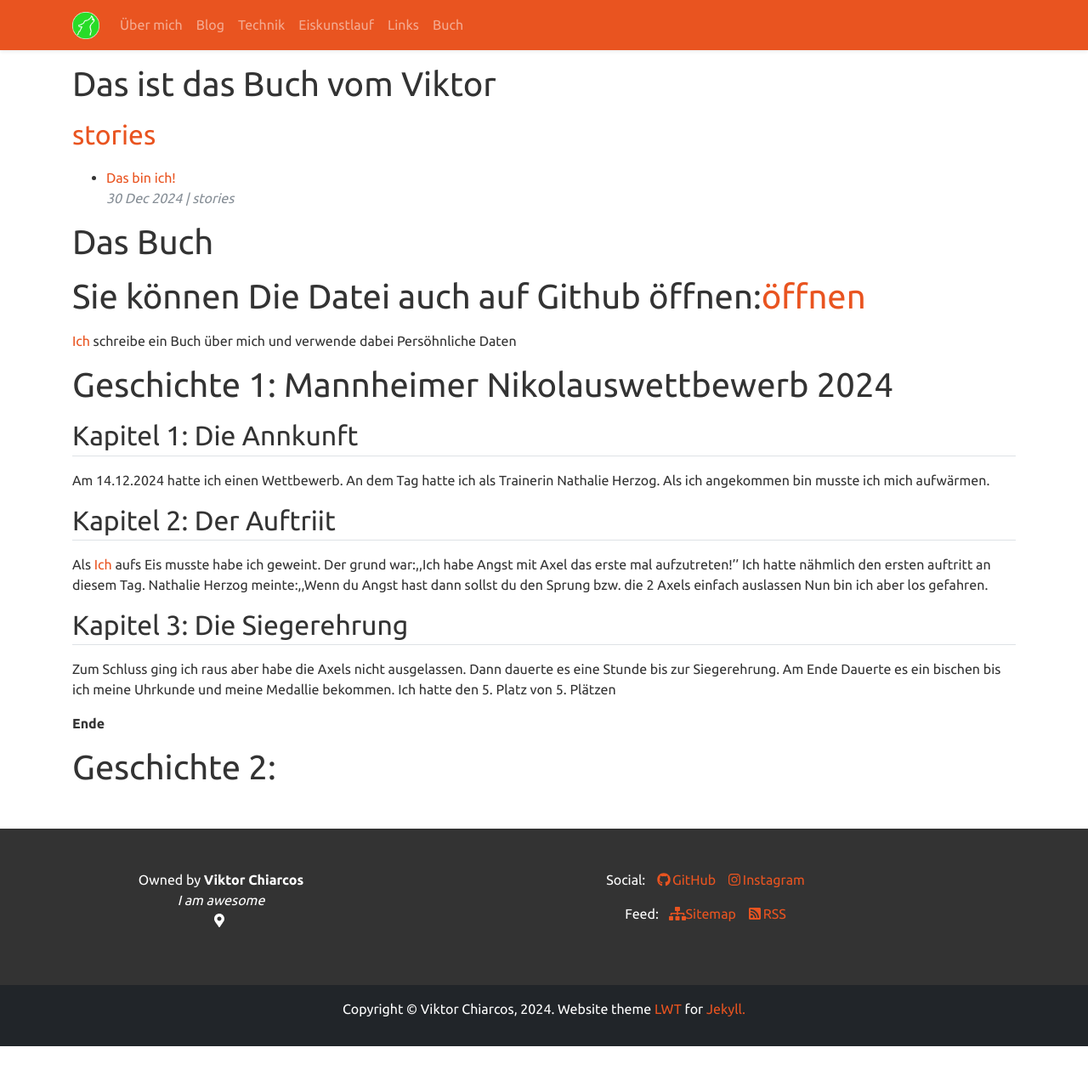
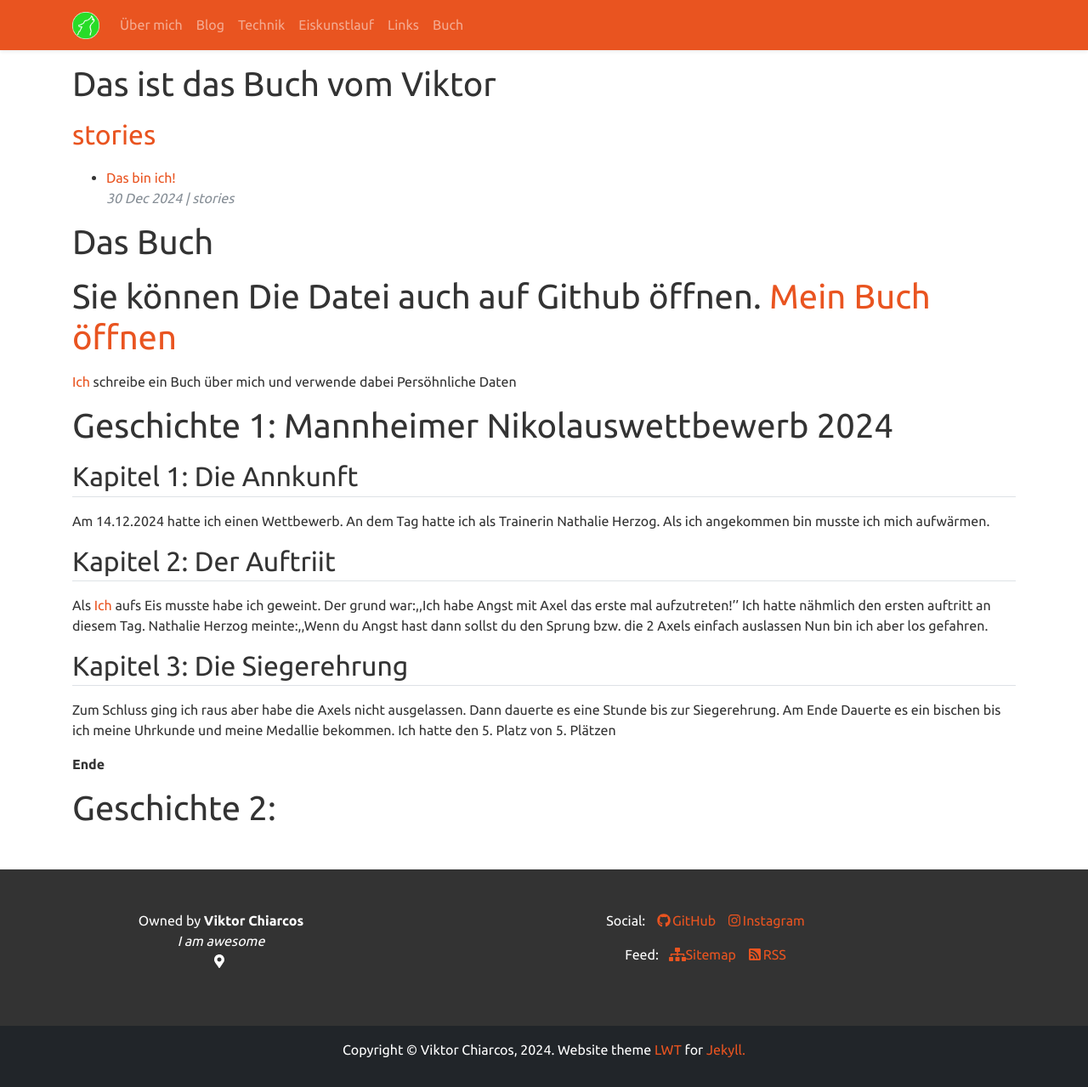
Before and after one commit to viktor-chiarcos/viktor-chiarcos.github.io, a Jekyll site: the page built from _pages/buch.md, in a window 1280 px wide. Shown: the whole page at 85% size. Built offline with Jekyll 4.4.1, drawn with Linux system fonts in a browser that asks for light colours; before the commit the page ends 1231 px from its top, so only the background shows below that.

Commit message:
Update buch.md

```diff
--- a/_pages/buch.md
+++ b/_pages/buch.md
@@ -8,7 +8,7 @@
 {%- include archive-list.html list_items=site.categories -%}
 # Das Buch
 
-# Sie können Die Datei auch auf Github öffnen:[öffnen](https://github.com/viktor-chiarcos/My-Book)
+# Sie können Die Datei auch auf Github öffnen. [Mein Buch öffnen](https://github.com/viktor-chiarcos/My-Book)
 
 [Ich](https://github.com/viktor-chiarcos) schreibe ein Buch über mich und verwende dabei Persöhnliche Daten
 
```
